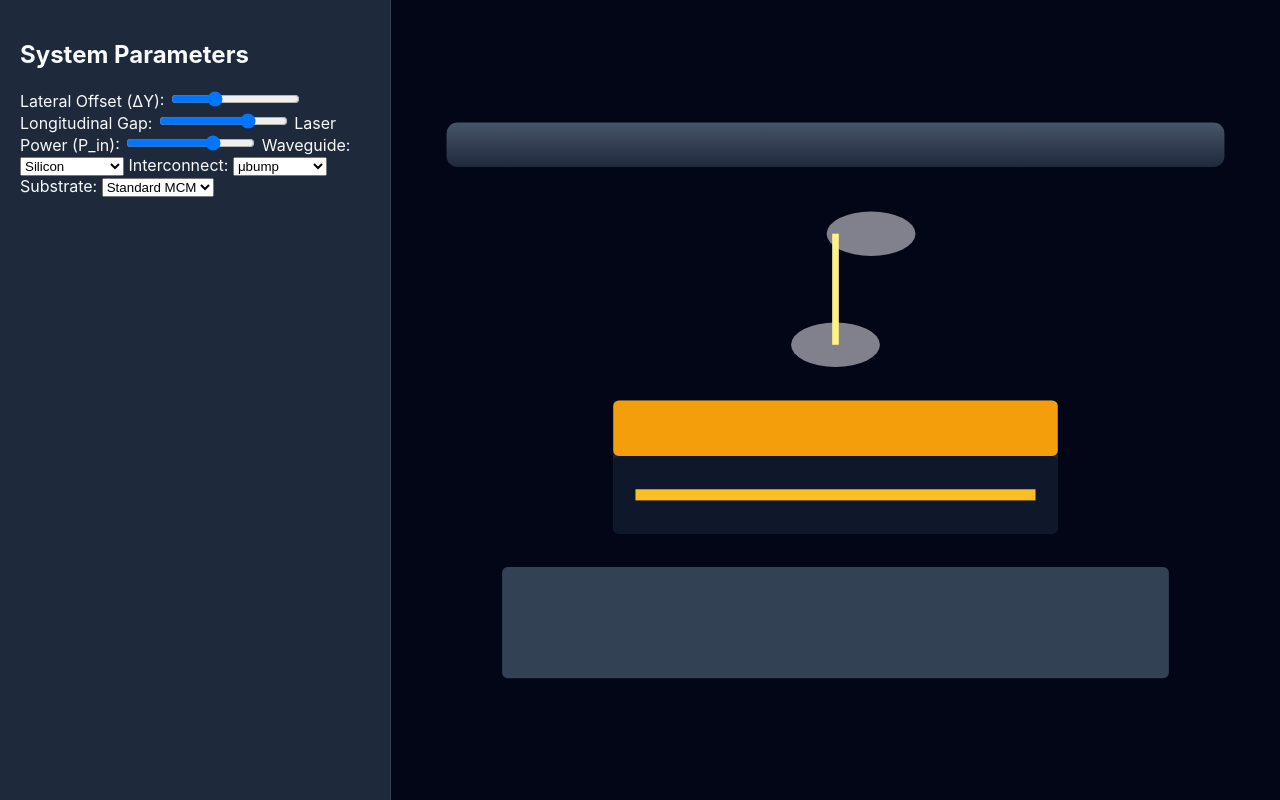
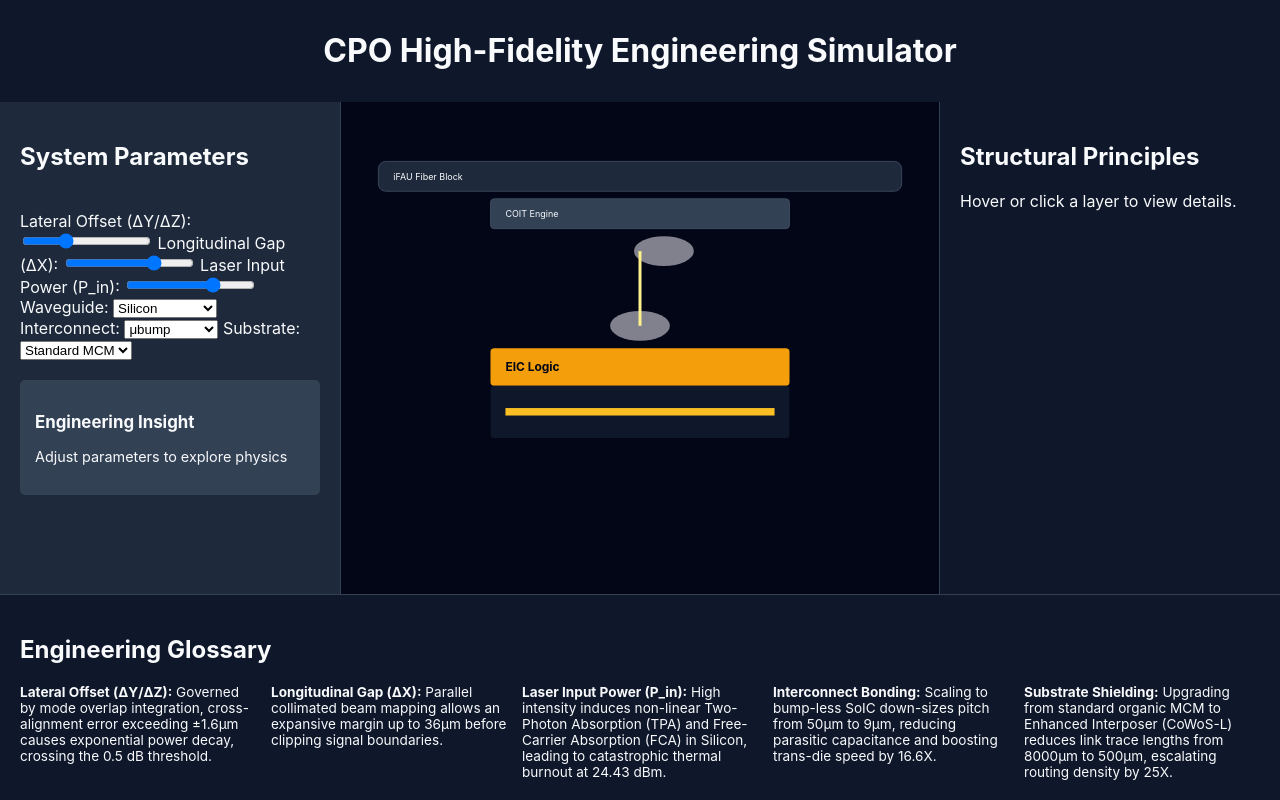
Before and after one commit to alsktv/cpo, a website: page index.html in a window 1280 px wide. Drawn offline with Linux system fonts and the light colour scheme.

Commit message:
Refactor: Integrate engineering documentation, interactive schematics, and parameter glossary

```diff
--- a/index.html
+++ b/index.html
@@ -3,52 +3,80 @@
 <head>
     <meta charset="UTF-8">
     <meta name="viewport" content="width=device-width, initial-scale=1.0">
-    <title>CPO High-Fidelity Simulator</title>
+    <title>CPO High-Fidelity Engineering Simulator</title>
     <link rel="stylesheet" href="style.css">
 </head>
 <body>
+    <header><h1>CPO High-Fidelity Engineering Simulator</h1></header>
     <div id="app">
         <aside id="controls">
             <h2>System Parameters</h2>
             <div class="control-group">
-                <label>Lateral Offset (ΔY): <input type="range" id="dy" min="0" max="5" step="0.1" value="1.6"></label>
-                <label>Longitudinal Gap: <input type="range" id="gap" min="0" max="50" step="1" value="36"></label>
-                <label>Laser Power (P_in): <input type="range" id="pin" min="6" max="26" step="0.1" value="20"></label>
+                <label>Lateral Offset (ΔY/ΔZ): <input type="range" id="dy" min="0" max="5" step="0.1" value="1.6"></label>
+                <label>Longitudinal Gap (ΔX): <input type="range" id="gap" min="0" max="50" step="1" value="36"></label>
+                <label>Laser Input Power (P_in): <input type="range" id="pin" min="6" max="26" step="0.1" value="20"></label>
                 <label>Waveguide: <select id="material"><option value="Si">Silicon</option><option value="SiN">Silicon Nitride</option></select></label>
                 <label>Interconnect: <select id="interconnect"><option value="bump">μbump</option><option value="SoIC">TSMC SoIC</option></select></label>
                 <label>Substrate: <select id="substrate"><option value="MCM">Standard MCM</option><option value="InFO">RDL InFO</option><option value="CoWoS">CoWoS-L</option></select></label>
             </div>
-            <div id="alert-pulse" class="hidden">CRITICAL ALIGNMENT ALERT</div>
+            <div id="tech-info-box">
+                <h3>Engineering Insight</h3>
+                <p id="insight-text">Adjust parameters to explore physics</p>
+            </div>
         </aside>
+
         <main id="diagram-container">
             <svg id="diagram" viewBox="0 0 800 600">
-                <!-- iFAU Fiber Array -->
-                <rect x="50" y="50" width="700" height="40" fill="url(#fiberGrad)" rx="10"/>
+                <!-- iFAU -->
+                <g class="layer" id="ifau-layer" data-info="iFAU Fiber Block Container: Integrated Fiber Array Unit (iFAU) that scales up to 80 fibers per row and 4 rows. Leverages vertical coupling with collimating beams to completely eliminate the Beachfront Warpage distortion issue found in edge couplers (EC) when density exceeds 40+ fibers.">
+                    <rect x="50" y="50" width="700" height="40" fill="#1e293b" stroke="#475569" rx="10"/>
+                    <text x="70" y="75" fill="#f8fafc" font-size="12">iFAU Fiber Block</text>
+                </g>
+
+                <!-- COIT -->
+                <g class="layer" id="coit-layer" data-info="COIT (Complimentary Optical Interconnect Top): Upper coupling engine sub-layer fabricated via advanced fab lithography toolbox to automate high-precision row alignment. Employs multi-layer SiN-based waveguides integrated with a high-efficiency 90-degree Advanced Coupler (AC) beam deflector showing a 97% production tape-out yield.">
+                    <rect x="200" y="100" width="400" height="40" fill="#334155" stroke="#475569" rx="5"/>
+                    <text x="220" y="125" fill="#f8fafc" font-size="12">COIT Engine</text>
+                </g>
 
                 <!-- Micro-Lenses -->
-                <ellipse id="lens-top" cx="400" cy="150" rx="40" ry="20" fill="#a1a1aa" opacity="0.8"/>
-                <ellipse id="lens-bottom" cx="400" cy="250" rx="40" ry="20" fill="#a1a1aa" opacity="0.8"/>
+                <g class="layer" id="lens-layer" data-info="Silicon Micro-Lens Pair & Air Gap Link: Free-space optical channel equipped with a pair of embedded silicon micro-lenses that collimate the divergent light into parallel Gaussian beams ($w(x) = w_0 \sqrt{1+(x/x_R)^2}$). This collimation expands the longitudinal alignment gap tolerance up to an outstanding 36μm with a mere 0.5 dB loss penalty. Field-serviceable replacement adds around ~1.8 dB of marginal loss.">
+                    <ellipse id="lens-top" cx="400" cy="170" rx="40" ry="20" fill="#a1a1aa" opacity="0.8"/>
+                    <ellipse id="lens-bottom" cx="400" cy="270" rx="40" ry="20" fill="#a1a1aa" opacity="0.8"/>
+                </g>
 
-                <!-- Laser Beam Path -->
-                <line id="laser-beam" x1="400" y1="150" x2="400" y2="250" stroke="#fef08a" stroke-width="6"/>
+                <!-- EIC & PIC -->
+                <g class="layer" id="eic-layer-group" data-info="EIC Logic & Photonic Engine Driver Hub: Electronic Integrated Circuit (EIC) stack housing ultra-fast SerDes, multi-stage Transimpedance Amplifiers (TIA), and high-efficiency inverter drivers. Stacked directly over the PIC via bump-less Cu-Cu fusion bonding to bring active driver circuits to the absolute minimum distance from cooling lids.">
+                    <rect id="eic-layer" x="200" y="300" width="400" height="50" rx="5" fill="#f59e0b"/>
+                    <text x="220" y="330" fill="#020617" font-weight="bold">EIC Logic</text>
+                </g>
+                <g class="layer" id="pic-layer-group" data-info="PIC Layer & Waveguide Core Channel: Photonic Integrated Circuit (PIC) routing core. SiN core provides an ultra-low propagation loss of <0.01 dB/cm and bending loss of <0.001 dB/turn. Wideband spectrum operation thoroughly spans 1260 to 1360 nm across the full O-band domain.">
+                    <rect id="pic-layer" x="200" y="350" width="400" height="70" rx="5" fill="#0f172a"/>
+                    <rect id="waveguide-track" x="220" y="380" width="360" height="10" fill="#38bdf8"/>
+                </g>
 
-                <!-- COUPE Engine (EIC on PIC) -->
-                <rect id="coupe-block" x="200" y="300" width="400" height="120" rx="5" fill="#1e293b"/>
-                <rect id="eic-layer" x="200" y="300" width="400" height="50" rx="5" fill="#f59e0b"/>
-                <rect id="pic-layer" x="200" y="350" width="400" height="70" rx="5" fill="#0f172a"/>
-                <rect id="waveguide-track" x="220" y="380" width="360" height="10" fill="#38bdf8"/>
+                <!-- Laser Path -->
+                <line id="laser-beam" x1="400" y1="170" x2="400" y2="270" stroke="#fef08a" stroke-width="4"/>
+            </svg>
+            <div id="alert-pulse" class="hidden">CRITICAL ALIGNMENT ALERT</div>
+        </main>
 
-                <!-- Interposer -->
-                <rect x="100" y="450" width="600" height="100" rx="5" fill="#334155"/>
-                <g id="data-packets"></g>
+        <aside id="info-panel">
+            <h2>Structural Principles</h2>
+            <div id="layer-description">Hover or click a layer to view details.</div>
+        </aside>
+    </div>
 
-                <defs>
-                    <linearGradient id="fiberGrad" x1="0" y1="0" x2="0" y2="1"><stop offset="0%" stop-color="#475569"/><stop offset="100%" stop-color="#1e293b"/></linearGradient>
-                </defs>
-            </svg>
-            <div id="eye-diagram-box" class="hidden">WIDE OPEN EYE DIAGRAM</div>
-        </main>
-    </div>
+    <footer id="glossary">
+        <h2>Engineering Glossary</h2>
+        <div class="glossary-grid">
+            <div class="g-item"><strong>Lateral Offset (ΔY/ΔZ):</strong> Governed by mode overlap integration, cross-alignment error exceeding ±1.6μm causes exponential power decay, crossing the 0.5 dB threshold.</div>
+            <div class="g-item"><strong>Longitudinal Gap (ΔX):</strong> Parallel collimated beam mapping allows an expansive margin up to 36μm before clipping signal boundaries.</div>
+            <div class="g-item"><strong>Laser Input Power (P_in):</strong> High intensity induces non-linear Two-Photon Absorption (TPA) and Free-Carrier Absorption (FCA) in Silicon, leading to catastrophic thermal burnout at 24.43 dBm.</div>
+            <div class="g-item"><strong>Interconnect Bonding:</strong> Scaling to bump-less SoIC down-sizes pitch from 50μm to 9μm, reducing parasitic capacitance and boosting trans-die speed by 16.6X.</div>
+            <div class="g-item"><strong>Substrate Shielding:</strong> Upgrading from standard organic MCM to Enhanced Interposer (CoWoS-L) reduces link trace lengths from 8000μm to 500μm, escalating routing density by 25X.</div>
+        </div>
+    </footer>
     <script src="script.js"></script>
 </body>
 </html>
--- a/script.js
+++ b/script.js
@@ -1,4 +1,17 @@
 const inputs = ['dy', 'gap', 'pin', 'material', 'interconnect', 'substrate'];
+const layers = document.querySelectorAll('.layer');
+const layerDesc = document.getElementById('layer-description');
+const insightText = document.getElementById('insight-text');
+
+// Handle dynamic parameter insight updates
+const paramInsights = {
+    dy: "Lateral Offset: Misalignment beyond 1.6μm causes >0.5dB signal penalty due to mode overlap decay.",
+    gap: "Longitudinal Gap: Maintaining collimation allows up to 36μm spacing before beam divergence causes clipping.",
+    pin: "Laser Power: Excessive CW power triggers Two-Photon Absorption (TPA) in Silicon, leading to thermal burnout.",
+    material: "Waveguide Material: SiN offers superior transparency (lower propagation loss) compared to bulk Silicon in the O-band.",
+    interconnect: "Interconnect: Bump-less SoIC significantly reduces parasitic capacitance compared to conventional μbumps.",
+    substrate: "Substrate: CoWoS-L packaging reduces trace lengths for high-density routing and superior signal integrity."
+};
 
 function update() {
     const dy = parseFloat(document.getElementById('dy').value);
@@ -32,11 +45,21 @@ function update() {
         track.classList.remove('burnout');
         track.setAttribute('fill', material === 'SiN' ? '#38bdf8' : '#fbbf24');
     }
-
-    // Interposer Data
-    const eye = document.getElementById('eye-diagram-box');
-    eye.classList.toggle('hidden', !(interconnect === 'SoIC' && substrate === 'CoWoS'));
 }
 
-inputs.forEach(id => document.getElementById(id).addEventListener('input', update));
+// Layer hover interactions
+layers.forEach(layer => {
+    layer.addEventListener('mouseover', () => {
+        layerDesc.innerText = layer.getAttribute('data-info');
+    });
+});
+
+// Parameter change interactions
+inputs.forEach(id => {
+    document.getElementById(id).addEventListener('input', (e) => {
+        update();
+        insightText.innerText = paramInsights[id];
+    });
+});
+
 update();
--- a/style.css
+++ b/style.css
@@ -2,16 +2,25 @@
     --bg-color: #020617;
     --sidebar-bg: #1e293b;
     --text-main: #f8fafc;
+    --accent: #38bdf8;
+    --panel-bg: #0f172a;
 }
 
-body { margin: 0; font-family: 'Inter', sans-serif; background: var(--bg-color); color: var(--text-main); }
-#app { display: flex; height: 100vh; }
-#controls { width: 350px; background: var(--sidebar-bg); padding: 20px; border-right: 1px solid #334155; }
+body { margin: 0; font-family: 'Inter', sans-serif; background: var(--bg-color); color: var(--text-main); display: flex; flex-direction: column; height: 100vh; }
+header { padding: 10px 20px; background: var(--panel-bg); text-align: center; }
+#app { display: flex; flex: 1; overflow: hidden; }
+
+#controls { width: 300px; background: var(--sidebar-bg); padding: 20px; border-right: 1px solid #334155; display: flex; flex-direction: column; gap: 20px; }
 #diagram-container { flex: 1; display: flex; align-items: center; justify-content: center; position: relative; }
+#info-panel { width: 300px; background: var(--panel-bg); padding: 20px; border-left: 1px solid #334155; }
 
-#alert-pulse { background: #dc2626; color: white; padding: 10px; margin-top: 20px; font-weight: bold; animation: pulse 1s infinite; }
+#tech-info-box { background: #334155; padding: 15px; border-radius: 5px; font-size: 0.9em; }
+#glossary { background: var(--panel-bg); padding: 20px; border-top: 1px solid #334155; }
+.glossary-grid { display: grid; grid-template-columns: repeat(auto-fit, minmax(200px, 1fr)); gap: 15px; font-size: 0.85em; }
+
+.layer { cursor: pointer; transition: opacity 0.2s; }
+.layer:hover { opacity: 0.7; }
+#alert-pulse { position: absolute; top: 20px; left: 20px; background: #dc2626; color: white; padding: 10px; font-weight: bold; animation: pulse 1s infinite; }
 @keyframes pulse { 0%, 100% { opacity: 1; } 50% { opacity: 0.5; } }
 .hidden { display: none; }
-
-#eye-diagram-box { position: absolute; bottom: 50px; right: 50px; background: #059669; padding: 15px; color: white; font-weight: bold; }
-#waveguide-track.burnout { fill: #475569; filter: drop-shadow(0 0 5px #000); }
+#waveguide-track.burnout { fill: #475569; }
```
